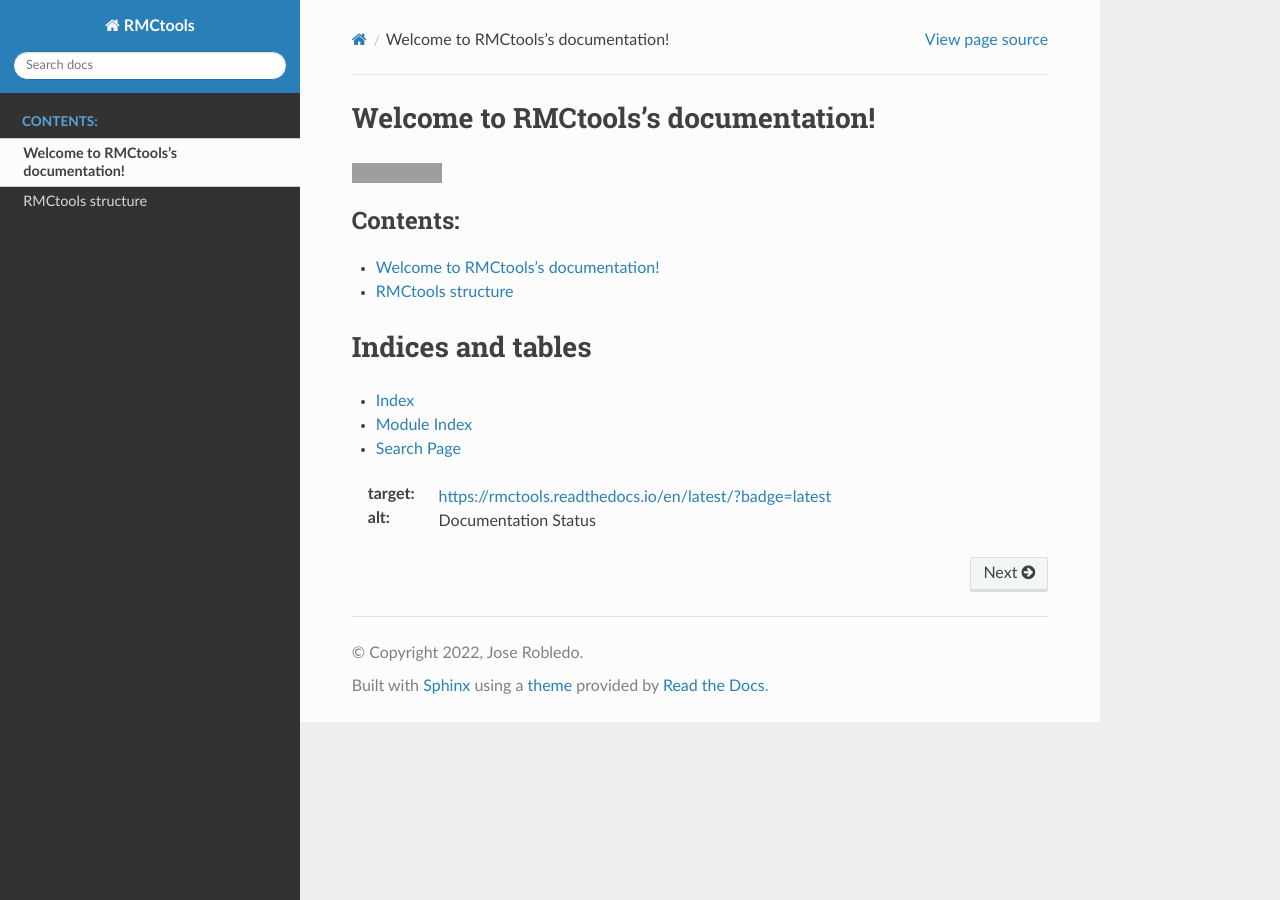
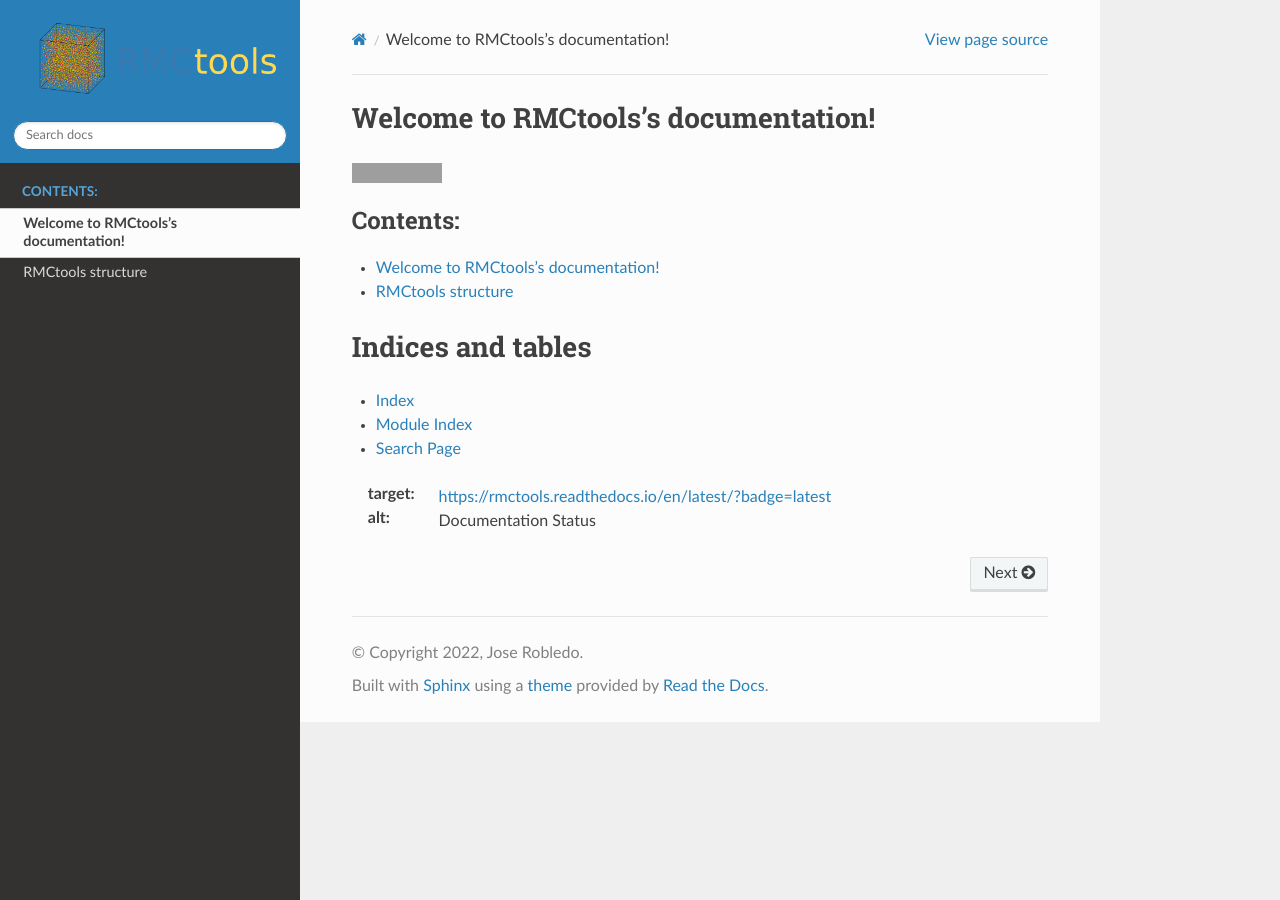
Before and after one commit to jorobledo/RMCtools, a Sphinx documentation site: the page built from docs/source/index.rst, in a window 1280 px wide. Built offline with Sphinx 7.4.7 and the Read the Docs theme 2.0.0, drawn with Linux system fonts in a browser that asks for light colours; grey boxes are pictures that could not be loaded.

Commit message:
added logo with bg

```diff
--- a/docs/source/conf.py
+++ b/docs/source/conf.py
@@ -59,3 +59,11 @@
 # relative to this directory. They are copied after the builtin static files,
 # so a file named "default.css" will overwrite the builtin "default.css".
 html_static_path = ["_static"]
+
+html_logo = (
+    "https://raw.githubusercontent.com/jorobledo/RMCtools/main/img/logo.png"
+)
+html_theme_options = {
+    "logo_only": True,
+    "display_version": False,
+}
```
Also changed, not shown: img/logo_bg.png (added).
